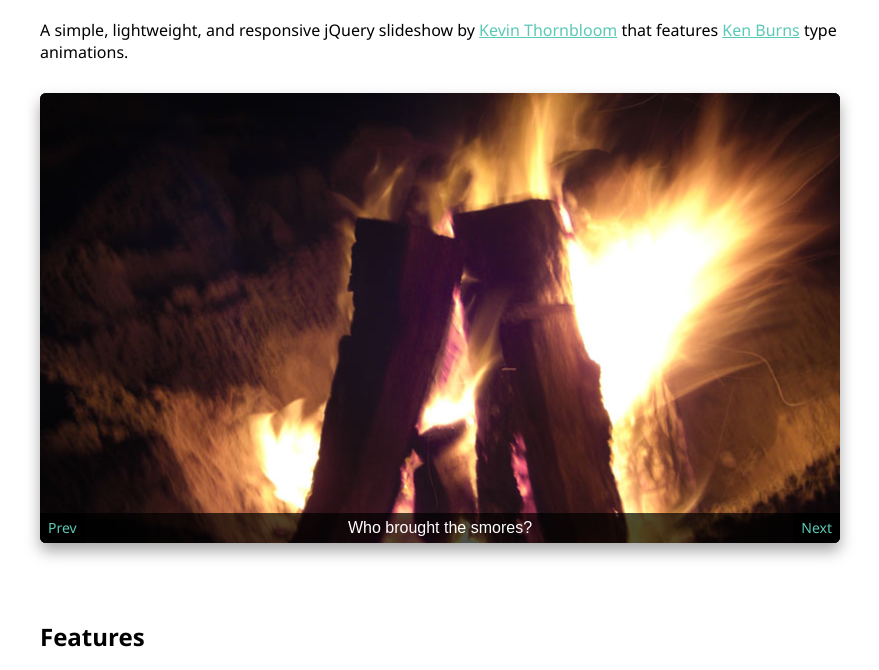
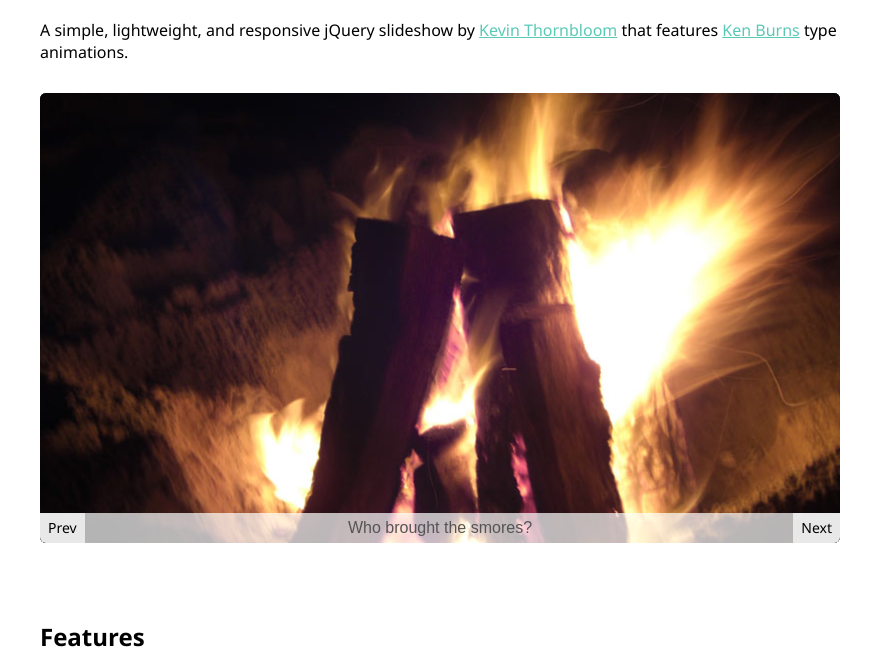
Before and after one commit to kthornbloom/Smoothslides, a plain HTML site: page index.html in a window 1280 px wide. Shown: the part 90-760 px from the top of the page, without its empty margins (200-1079 px from the left). Drawn offline with nearby package versions, Linux system fonts and the light colour scheme.

Commit message:
CSS update

```diff
--- a/css/smoothslides.css
+++ b/css/smoothslides.css
@@ -4,12 +4,11 @@
     line-height: 0px;
     overflow: hidden;
     border-radius: 6px;
-    box-shadow: 0px 8px 15px #A7A7A7;
 }
 .ss-caption {
-    background:rgb(0,0,0);
-    background:rgba(0,0,0,.7);
-    color:#fff;
+    background:rgb(255,255,255);
+    background:rgba(255,255,255,.7);
+    color:#555;
     width:100%;
     padding:15px 0;
     font-family:sans-serif;
@@ -60,7 +59,9 @@
     font-size: 14px;
     line-height: 1em;
     display: inline-block;
-    background:#000;
+    background:rgb(255,255,255);
+    background:rgba(255,255,255,.7);
+    color:#000;
     padding:8px;
     text-decoration: none;
 }
```
